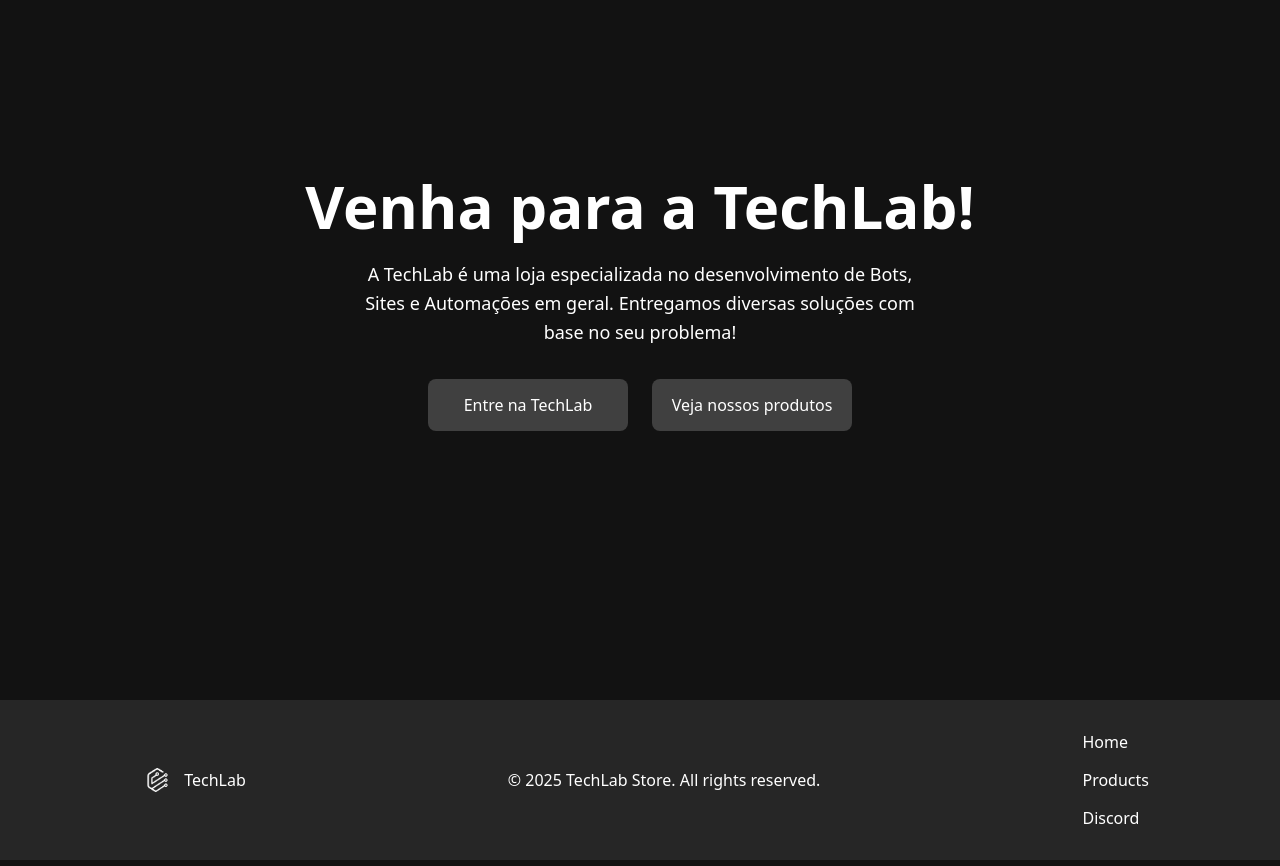
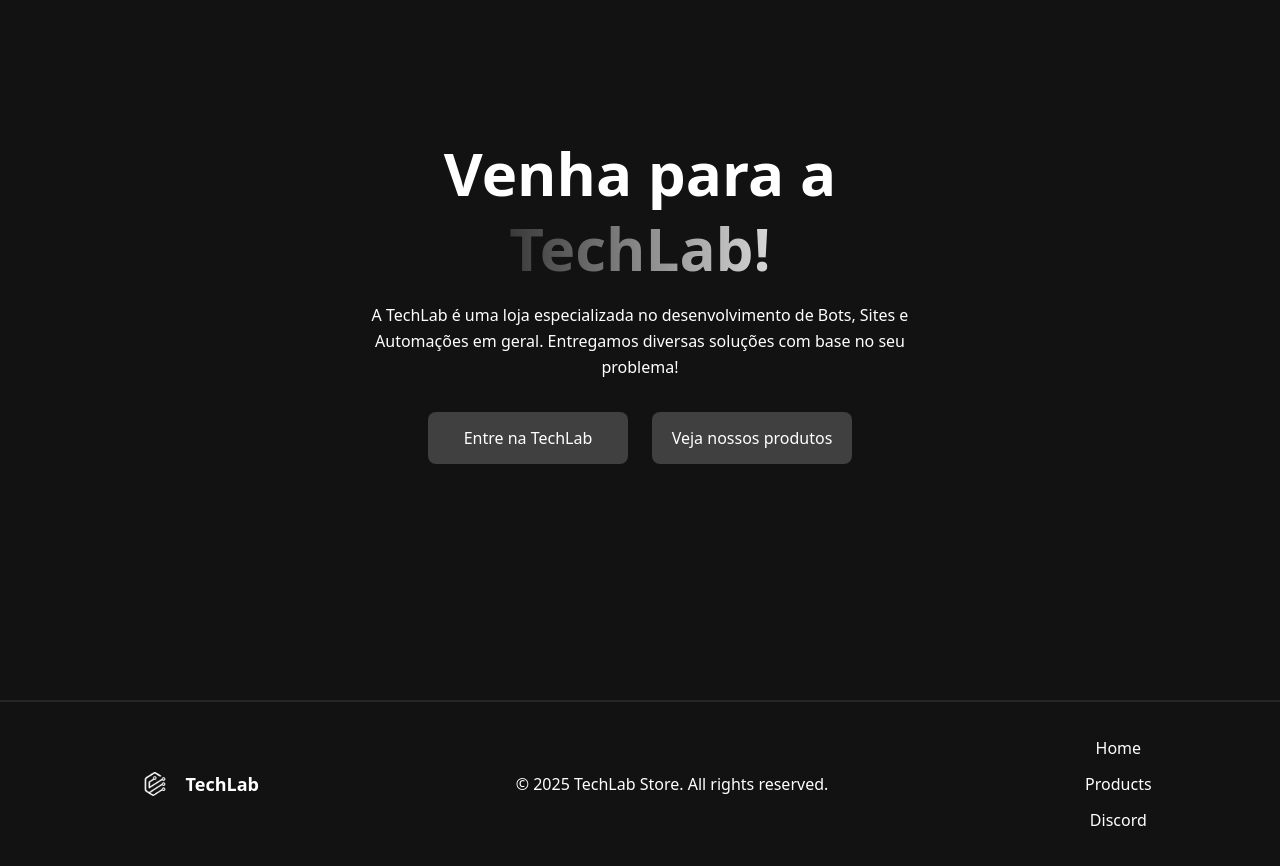
Before and after one commit to TechLabStore/techlab-page, a React (Vite) app: page / in a window 1280 px wide. Shown: the part 180-1046 px from the top of the page. Built offline with nearby package versions, Linux system fonts and the light colour scheme.

Commit message:
fix the padding on page elements

```diff
--- a/index.html
+++ b/index.html
@@ -4,6 +4,10 @@
     <meta charset="UTF-8" />
     <meta name="viewport" content="width=device-width, initial-scale=1.0" />
     <title>techlab-landingpage</title>
+    <link
+      href="https://fonts.googleapis.com/css2?family=Poppins:wght@400;600&display=swap"
+      rel="stylesheet"
+    />
   </head>
   <body>
     <div id="root"></div>
--- a/package.json
+++ b/package.json
@@ -10,6 +10,7 @@
     "preview": "vite preview"
   },
   "dependencies": {
+    "@fontsource/poppins": "^5.2.7",
     "@tailwindcss/vite": "^4.1.13",
     "flowbite-react": "^0.12.9",
     "lucide-react": "^0.544.0",
--- a/src/components/Footer/Footer.tsx
+++ b/src/components/Footer/Footer.tsx
@@ -2,16 +2,24 @@
 
 function Footer() {
   return (
-    <nav className="flex justify-around bg-neutral-800 h-40">
-      <div className="text-white flex items-center">
-        <img src={logo} alt="" className="h-10" />
-        <h1 className="">TechLab</h1>
+    <footer
+      className="text-white py-6 px-4 border-t-2 border-t-neutral-800"
+      style={{ padding: "12px" }}
+    >
+      <div className="flex flex-col items-center gap-6 md:flex-row md:justify-around md:h-35 md:items-center">
+        <div className="flex items-center gap-1">
+          <img src={logo} alt="TechLab Logo" className="h-10" />
+          <h1 className="font-extrabold text-lg">TechLab</h1>
+          {
+            // <span style={{ fontSize: "8px" }} className="text-gray-400">Entre no nosso Discord!</span>
+          }
         </div>
 
-      <div className="flex justify-center items-center text-white">
-        <h1>© 2025 TechLab Store. All rights reserved.</h1>
+        <div className="text-center">
+          <p>© 2025 TechLab Store. All rights reserved.</p>
         </div>
-      <ul className="text-white flex flex-col gap-3.5 justify-center">
+
+        <ul className="flex flex-col gap-3 justify-center items-center md:flex-col">
           <li>
             <a
               href="#home"
@@ -37,7 +45,8 @@
             </a>
           </li>
         </ul>
-    </nav>
+      </div>
+    </footer>
   );
 }
 
--- a/src/components/Header/Description.tsx
+++ b/src/components/Header/Description.tsx
@@ -1,14 +1,16 @@
-import { DiscIcon } from "lucide-react";
-
 function Description() {
   return (
     <div className="flex flex-col items-center justify-center min-h-screen px-4 md:px-0 gap-8">
       <div className="flex flex-col items-center gap-4">
-        <h1 className="text-white text-center text-4xl md:text-6xl font-extrabold font-poppins max-w-4xl leading-tight">
-          Venha para a TechLab!
+        <h1 className="text-white text-center text-4xl md:text-6xl font-extrabold max-w-4xl leading-tight">
+          Venha para a
+          <br />
+          <p className="mask-l-from-neutral-900">
+            TechLab!
+          </p>
         </h1>
 
-        <p className="text-white text-center text-lg font-light font-poppins max-w-xl leading-relaxed">
+        <p className="text-white text-center text font-light font max-w-xl leading-relaxed">
           A TechLab é uma loja especializada no desenvolvimento de Bots, Sites e
           Automações em geral. Entregamos diversas soluções com base no seu
           problema!
--- a/src/components/Header/NavBar.tsx
+++ b/src/components/Header/NavBar.tsx
@@ -7,7 +7,7 @@
   const [isOpen, setIsOpen] = useState(false);
 
   return (
-    <nav className="relative w-full bg-neutral-800 h-20 px-4 md:px-8 flex justify-center items-center">
+    <nav className="relative w-full h-20 px-4 md:px-8 flex justify-center items-center border-b-2 border-b-neutral-800">
       <div className="flex flex-row items-center gap-4 md:gap-10 w-full max-w-3xl justify-between">
         <div className="flex items-center gap-2">
           <img src={logo} className="h-10" alt="TechLab Logo" />
@@ -44,13 +44,16 @@
         <button
           className="md:hidden text-white"
           onClick={() => setIsOpen(!isOpen)}
+          style={{
+            paddingRight: "20px"
+          }}
         >
-          {isOpen ? <X size={28} /> : <Menu size={28} />}
+          {isOpen ? <X size={35} /> : <Menu size={35} />}
         </button>
       </div>
 
       {isOpen && (
-        <div className="absolute top-20 left-0 w-full bg-neutral-900 shadow-lg md:hidden">
+        <div className="absolute top-20 left-0 w-full shadow-lg md:hidden" style={{padding: "16px"}}>
           <ul className="flex flex-col items-center gap-6 py-6 text-white font-medium">
             <li>
               <a
--- a/src/main.tsx
+++ b/src/main.tsx
@@ -2,6 +2,7 @@
 import { createRoot } from "react-dom/client";
 import "./index.css";
 import App from "./App";
+import "@fontsource/poppins/600.css";
 
 createRoot(document.getElementById("root")!).render(
   <StrictMode>
```
Also changed, not shown: src/index.css (line endings or trailing spaces), 1 other file (tests, documents, lock files or other folders). Lines whose indentation alone changed are shown as unchanged.
